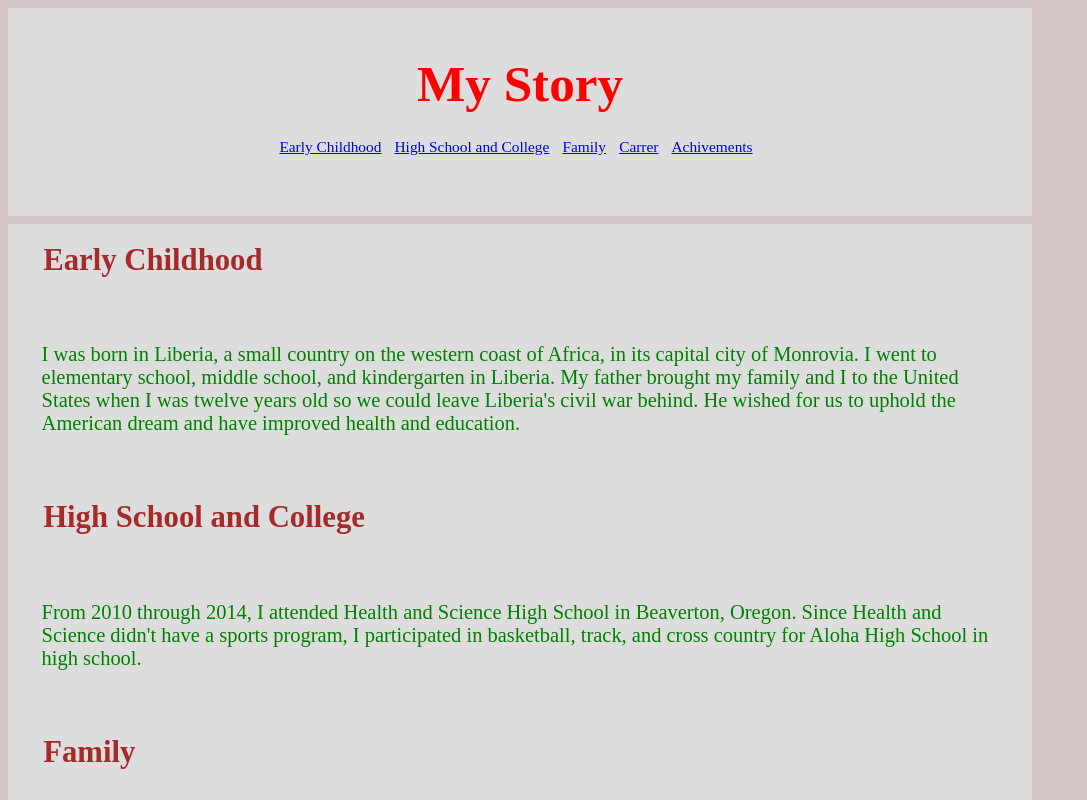
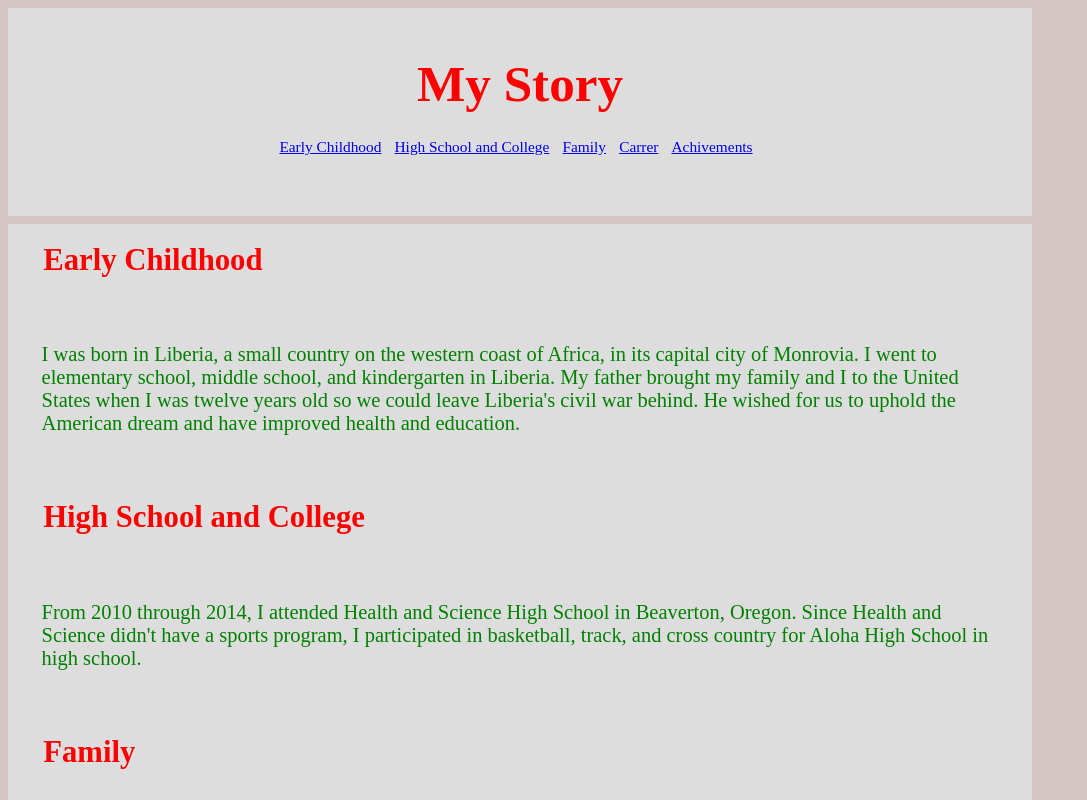
Before and after one commit to KC-LC101-June-22/js-assignment-4-html-me-something-ggarmondeh, a website: page index.html in a window 1280 px wide. Shown: the top 800 px of the page, without its empty margins (0-1087 px from the left). Drawn offline with Linux system fonts and the light colour scheme.

Commit message:
index.html

```diff
--- a/index.html
+++ b/index.html
@@ -46,7 +46,7 @@
     <main>
         <article>
             <section>
-                <h2 id = " Early Childhood " style="color: brown;">
+                <h2 id = " Early Childhood ">
                     Early Childhood
                 </h2>
                 <p>
@@ -57,7 +57,7 @@
                  </p>
             </section>
             <section>
-                <h2 id ="High School and College" style="color: brown;">
+                <h2 id ="High School and College" >
                     High School and College
                 </h2>
                  <p>
@@ -67,7 +67,7 @@
                 </p>
             </section>
             <section>
-                <h2 id = "Family" style="color: brown;">
+                <h2 id = "Family" >
                 Family
                 </h2>
                 <p>
@@ -95,7 +95,7 @@
                 </p>
             </section>
             <section>
-                <h2 id = "Carrer" style="color: brown;">
+                <h2 id = "Carrer" >
                      Carrer
                 </h2>
 
@@ -117,7 +117,7 @@
                 </p>
             </section>
             <section>
-             <h2 id = "Achivements" style="color: brown;">
+             <h2 id = "Achivements" >
                 Achivements
             </h2>
 
```
